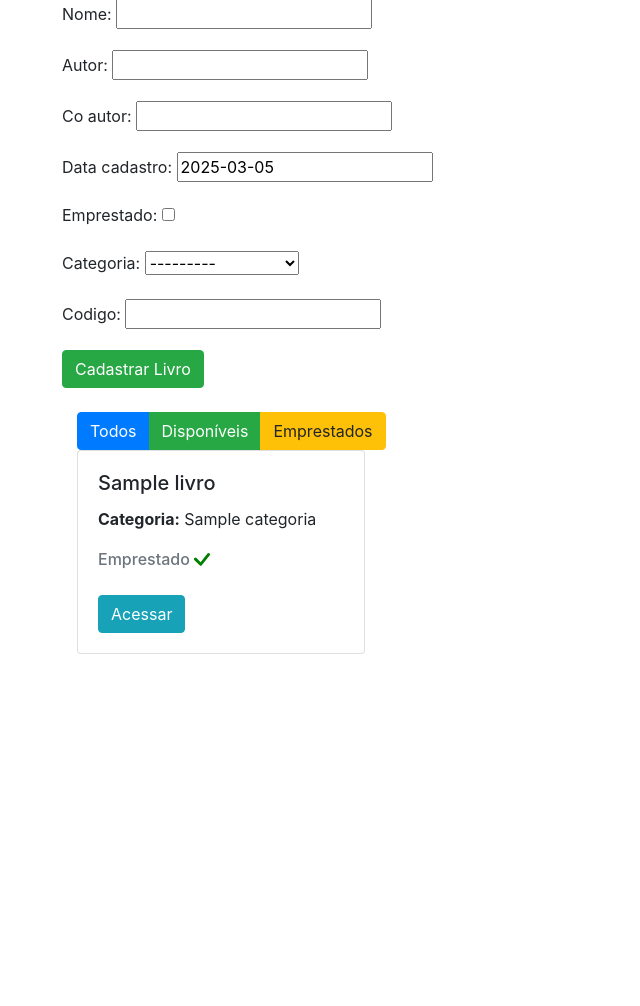
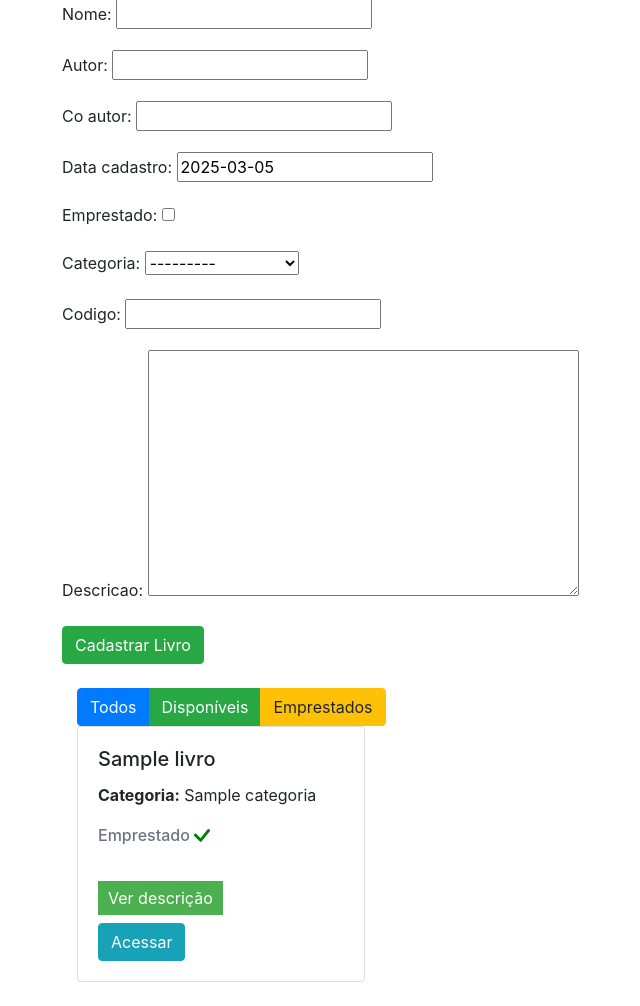
Before and after one commit to Cabom10/teste-biblioteca, a Django app: template livro/templates/home.html in a window 1280 px wide, after a click on "Cadastrar". Shown: the part 182-1188 px from the top of the page, without its empty margins (23-663 px from the left). Before the commit the page ends 836 px from the top, so only its background shows below. Run offline with Django 3.2, Linux system fonts and the light colour scheme; tables that the repository leaves empty hold one stand-in row (values such as "Sample post"); the template is opened without the code that fills it: values that come from a table or form of the project are taken from there, most other values are stand-ins (such as "Sample title", 1, 10 or a date in 2020).

Commit message:
descrição

```diff
--- a/biblioteca/settings.py
+++ b/biblioteca/settings.py
@@ -13,9 +13,14 @@ https://docs.djangoproject.com/en/3.2/ref/settings/
 from pathlib import Path
 import os
 
+
+
 # Build paths inside the project like this: BASE_DIR / 'subdir'.
 BASE_DIR = Path(__file__).resolve().parent.parent
 
+
+MEDIA_URL = '/media/'
+MEDIA_ROOT = os.path.join(BASE_DIR, 'media')
 
 # Quick-start development settings - unsuitable for production
 # See https://docs.djangoproject.com/en/3.2/howto/deployment/checklist/
--- a/livro/models.py
+++ b/livro/models.py
@@ -22,6 +22,7 @@ class Livros(models.Model):
     categoria = models.ForeignKey(Categoria, on_delete=models.DO_NOTHING)
     usuario = models.ForeignKey(Usuario, on_delete=models.DO_NOTHING)
     codigo = models.CharField(max_length=50, null=True, blank=True)
+    descricao = models.TextField(blank=True, null=True)
 
     class Meta:
         verbose_name = 'Livro'
--- a/livro/templates/home.html
+++ b/livro/templates/home.html
@@ -1,28 +1,59 @@
 {% extends 'base.html' %}
-
 
 {% block 'conteudo' %}
 
+<!-- Adicionando o CSS diretamente no template -->
+<style>
+    /* Esconde a descrição por padrão */
+    .descricao {
+        display: none;
+        margin-top: 10px;
+        font-size: 14px;
+        color: #555;
+    }
+
+    /* Quando o checkbox estiver marcado, a descrição será exibida */
+    .descricao-toggle:checked + .expandir-btn + .descricao {
+        display: block;
+    }
+
+    /* Estilo do botão de expansão */
+    .expandir-btn {
+        margin-top: 10px;
+        padding: 5px 10px;
+        background-color: #4CAF50;
+        color: white;
+        border: none;
+        cursor: pointer;
+        display: inline-block;
+    }
+
+    .expandir-btn:hover {
+        background-color: #45a049;
+    }
+
+    /* Esconde o input checkbox (não visível para o usuário) */
+    .descricao-toggle {
+        display: none;
+    }
+</style>
+
 <div class="container">
-
-
   <br>
   {% if status_categoria == '1' %}
   <div class="alert alert-success" role="alert">
     Categoria cadastrada com sucesso
   </div>
   {% endif %}
+
   <div class="btn-group">
     <a href="{% url 'home' %}" class="btn btn-primary">Todos</a>
     <a href="{% url 'home' %}?status=disponivel" class="btn btn-success">Disponíveis</a>
     <a href="{% url 'home' %}?status=emprestado" class="btn btn-warning">Emprestados</a>
-</div>
+  </div>
 
   <div class="row">
-
-
     {% for livro in livros %}
-
     <div class="col-md">
       <div class="card" style="width: 18rem;">
         <div class="card-body">
@@ -47,24 +78,23 @@
           {% endif %}
 
           <br><br>
+
+          <!-- Checkbox para expandir e contrair a descrição -->
+          <input type="checkbox" id="descricao-toggle-{{ livro.id }}" class="descricao-toggle">
+          <label for="descricao-toggle-{{ livro.id }}" class="expandir-btn">Ver descrição</label>
+
+          <div class="descricao">
+            <p>{{ livro.descricao }}</p>
+          </div>
+
+          <br>
           <a href="{% url 'ver_livros' livro.id %}" class="btn btn-info">Acessar</a>
         </div>
-
-
-
       </div>
       <br>
     </div>
-
-
-
     {% endfor %}
-
-
-
-
   </div>
 </div>
 
-
 {% endblock %}
--- a/livro/urls.py
+++ b/livro/urls.py
@@ -1,5 +1,8 @@
 from django.urls import path
 from . import views
+from django.conf.urls.static import static
+from django.conf import settings
+
 
 urlpatterns = [
     path('home/', views.home, name = 'home'),
@@ -18,4 +21,4 @@ urlpatterns = [
 
 
 
-]
+]+ static(settings.MEDIA_URL, document_root=settings.MEDIA_ROOT)
--- a/templates/base.html
+++ b/templates/base.html
@@ -30,11 +30,13 @@
     }
 
     .btn-custom {
-    background-color: #fbb800; /* cor de fundo desejada */
-    border-color: #a84305;     /* mesma cor para a borda */
-    color: #fff;               /* cor do texto */
+      background-color: #fbb800;
+      /* cor de fundo desejada */
+      border-color: #a84305;
+      /* mesma cor para a borda */
+      color: #fff;
+      /* cor do texto */
     }
-
   </style>
 </head>
 
@@ -98,7 +100,7 @@
         <div class="tab-content" id="pills-tabContent">
           <!-- Formulário para cadastrar livro -->
           <div class="tab-pane fade show active" id="pills-livro" role="tabpanel" aria-labelledby="pills-livro-tab">
-            <form action="{% url 'cadastrar_livro' %}" method="POST">
+            <form action="{% url 'cadastrar_livro' %}" method="POST" enctype="multipart/form-data">
               {% csrf_token %}
               <div class="form-group">
                 {{ form.as_p }}
@@ -106,6 +108,7 @@
               <button type="submit" class="btn btn-success">Cadastrar Livro</button>
             </form>
           </div>
+
           <!-- Formulário para cadastrar categoria -->
           <div class="tab-pane fade" id="pills-categoria" role="tabpanel" aria-labelledby="pills-categoria-tab">
             <form action="{% url 'cadastrar_categoria' %}" method="POST">
@@ -128,12 +131,14 @@
 
           <div class="form-group">
             <label for="nome_emprestado">Nome do Usuário:</label>
-              <input type="text" class="form-control" id="nome_emprestado" name="nome_emprestado" placeholder="Nome do usuário" required>
+            <input type="text" class="form-control" id="nome_emprestado" name="nome_emprestado"
+              placeholder="Nome do usuário" required>
           </div>
 
           <div class="form-group">
             <label for="email_emprestado">E-mail:</label>
-              <input type="email" class="form-control" id="email_emprestado" name="email_emprestado" placeholder="E-mail do usuário" required>
+            <input type="email" class="form-control" id="email_emprestado" name="email_emprestado"
+              placeholder="E-mail do usuário" required>
           </div>
 
           <div class="form-group">
```
Also changed, not shown: livro/templates/catalogo.html (+42 -0 lines), livro/migrations/0028_alter_livros_options_remove_emprestimos_avaliacao_and_more.py (added), livro/migrations/0029_alter_livros_options_remove_livros_imagem_and_more.py (added), livro/migrations/0030_livros_descricao.py (added). Lines whose indentation alone changed are shown as unchanged.
